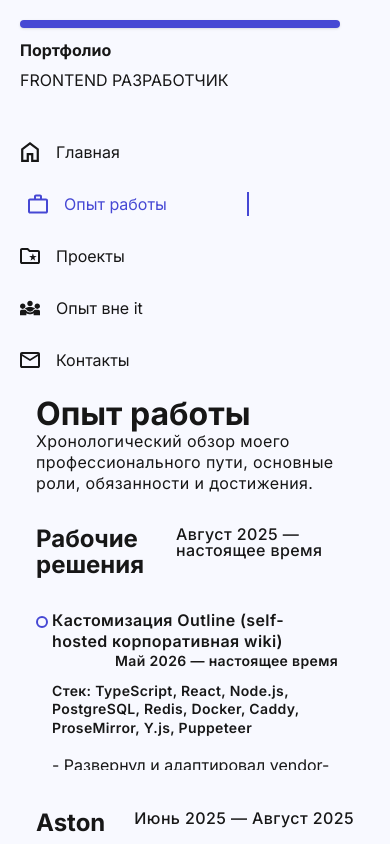
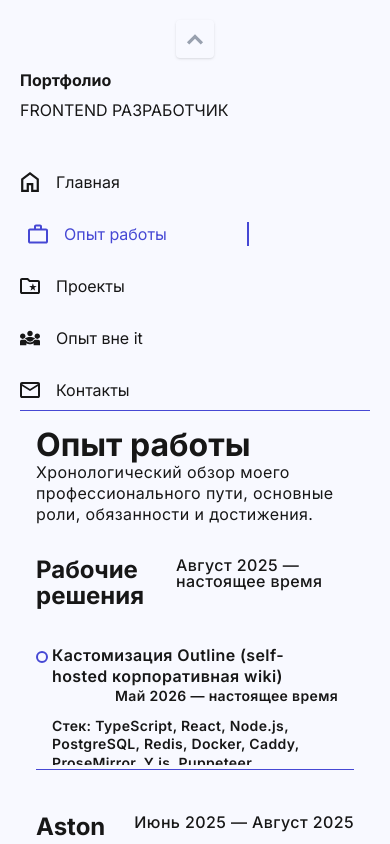
Before and after one commit to NBhey/profile, a Next.js app: page /experience in a window 390 px wide. Shown: the top 844 px of the page. Built offline with nearby package versions, Linux system fonts and the light colour scheme.

Commit message:
feat: релиз

```diff
--- a/app/api/contact/route.ts
+++ b/app/api/contact/route.ts
@@ -16,12 +16,12 @@ export async function POST(req: NextRequest) {
 
   try {
     const transporter = nodemailer.createTransport({
-      host: process.env.NEXT_PUBLIC_SMTP_HOST,
+      host: process.env.SMTP_HOST,
       port: 465,
       secure: true,
       auth: {
-        user: process.env.NEXT_PUBLIC_SMTP_USERNAME,
-        pass: process.env.NEXT_PUBLIC_SMTP_PASSWORD,
+        user: process.env.SMTP_USERNAME,
+        pass: process.env.SMTP_PASSWORD,
       },
     })
 
--- a/app/contacts/page.tsx
+++ b/app/contacts/page.tsx
@@ -23,7 +23,7 @@ export default function Contacts() {
         </Typography>
       </div>
 
-      <div className="flex flex-col lg:flex-row lg:gap-x-8 lg:justify-between">
+      <div className="flex flex-col lg:flex-row gap-8 lg:justify-between">
         <div className="flex-0 flex flex-col gap-y-15 shrink">
           <div>
             <Typography
--- a/app/experience/page.tsx
+++ b/app/experience/page.tsx
@@ -1,9 +1,9 @@
 import { Typography } from '@/src/shared/ui/Typography/Typography'
 import { ExperienceList } from '@/src/features/experience/ui/ExperienceList'
 
-export default function Experience() {
+export default async function Experience() {
   return (
-    <div className="h-auto flex flex-col gap-y-8">
+    <div className="h-auto flex flex-col gap-y-8 ">
       <div>
         <Typography as="h1" variant="bold" size="32-48">
           Опыт работы
--- a/app/page.tsx
+++ b/app/page.tsx
@@ -4,7 +4,7 @@ import { BUTTON_VIEW } from '@/src/shared/model/types'
 
 export default function Home() {
   return (
-    <div className="flex-1 flex flex-col gap-y-6">
+    <div className="gap-y-10 flex-1 flex flex-col h-full justify-evenly">
       <Typography as="h1" variant="bold" size="32-48">
         Привет, я Оганес
         <br className="none" /> Я разрабатываю{' '}
@@ -18,14 +18,14 @@ export default function Home() {
         </Typography>{' '}
         и современные веб-интерфейсы.
       </Typography>
-
+      <hr />
       <Typography as="p" variant="normal" size="16-18">
         Специализируюсь на создании качественных фронтенд-решений, используя{' '}
         <b>NextJS</b>, <b>Tailwind</b>, <b>Python</b> и современные стандарты
         веб-разработки. <br /> Моя цель — писать чистый, поддерживаемый код и
         превращать сложные макеты в производительные и доступные интерфейсы.
       </Typography>
-
+      <hr />
       <div className="flex gap-x-4">
         <Button href="projects" as={BUTTON_VIEW['LINK']} btnStyle="primary">
           Смотреть проекты{' '}
--- a/package.json
+++ b/package.json
@@ -3,7 +3,7 @@
   "version": "0.1.0",
   "private": true,
   "scripts": {
-    "dev": "next dev",
+    "dev": "next dev -H 0.0.0.0",
     "build": "next build",
     "start": "next start",
     "lint": "eslint"
@@ -12,10 +12,12 @@
     "@svgr/webpack": "^8.1.0",
     "axios": "^1.17.0",
     "clsx": "^2.1.1",
+    "motion": "^12.40.0",
     "next": "16.2.6",
     "nodemailer": "^8.0.11",
     "react": "19.2.4",
-    "react-dom": "19.2.4"
+    "react-dom": "19.2.4",
+    "tailwind-merge": "^3.6.0"
   },
   "devDependencies": {
     "@tailwindcss/postcss": "^4",
--- a/src/features/contacts/ui/SocialLinkList/SocialLinkList.tsx
+++ b/src/features/contacts/ui/SocialLinkList/SocialLinkList.tsx
@@ -20,7 +20,8 @@ export const SocialLinkListElement = () => {
               className="hover:text-primary capitalize flex gap-x-2"
             >
               <Icon name={link.name} size={20} />
-              <span>{link.name}</span>
+              <span>{link.name}</span>{' '}
+              <span className="md:hidden text-primary"> &lt;</span>
             </Link>
           </li>
         )
--- a/src/features/experience/ui/ExperienceList.tsx
+++ b/src/features/experience/ui/ExperienceList.tsx
@@ -75,7 +75,7 @@ export const ExperienceList = () => {
       {experienceList.map((workPlace) => {
         return (
           <Fragment key={workPlace.company}>
-            <div className="group">
+            <div className=" flex flex-col gap-y-1">
               <div className="pb-3 flex justify-between">
                 <Typography as="h4" variant="bold" size="24-32">
                   {workPlace.company}
@@ -90,7 +90,7 @@ export const ExperienceList = () => {
                 </Typography>
               </div>
 
-              <ul className="px-4 pt-5 flex flex-col gap-y-8 overflow-y-auto h-45 custom-scrollbar">
+              <ul className="px-4 pt-5 flex flex-col gap-y-8 overflow-y-auto h-35 custom-scrollbar ">
                 {workPlace.projects.map((project) => {
                   return (
                     <li
@@ -125,6 +125,7 @@ export const ExperienceList = () => {
                   )
                 })}
               </ul>
+              <hr className="pt-1 text-primary" />
             </div>
           </Fragment>
         )
--- a/src/shared/icons/index.ts
+++ b/src/shared/icons/index.ts
@@ -6,6 +6,7 @@ import contacts from './contacts.svg'
 import github from './github.svg'
 import whatsapp from './whatsapp.svg'
 import telegram from './telegram.svg'
+import downArrow from './downArrow.svg'
 import { ComponentType, SVGProps } from 'react'
 
 export const Icons: Record<string, ComponentType<SVGProps<SVGSVGElement>>> = {
@@ -17,4 +18,5 @@ export const Icons: Record<string, ComponentType<SVGProps<SVGSVGElement>>> = {
   telegram,
   whatsapp,
   github,
+  downArrow,
 } as const
--- a/src/shared/ui/Button/Button.tsx
+++ b/src/shared/ui/Button/Button.tsx
@@ -3,6 +3,7 @@ import clsx from 'clsx'
 import Link from 'next/link'
 import { BUTTON_VIEW } from '@/src/shared/model/types'
 import { ROUTES } from '@/src/shared/config/routes'
+import cn from '@/src/shared/lib/cn'
 
 const BUTTON_STYLE = {
   primary:
@@ -37,7 +38,7 @@ export const Button = (props: ButtonProps) => {
     const { as, children, btnStyle, className, href = '', ...rest } = props
     return (
       <Link
-        className={clsx(BUTTON_STYLE[btnStyle], className, 'cursor-pointer')}
+        className={cn(BUTTON_STYLE[btnStyle], className, 'cursor-pointer')}
         href={`/${href}`}
         {...rest}
       >
@@ -51,7 +52,7 @@ export const Button = (props: ButtonProps) => {
   return (
     <button
       type="button"
-      className={clsx(BUTTON_STYLE[btnStyle], className, 'cursor-pointer')}
+      className={cn(BUTTON_STYLE[btnStyle], className, 'cursor-pointer')}
       {...rest}
     >
       {children}
--- a/src/widgets/home/ui/Sidebar.tsx
+++ b/src/widgets/home/ui/Sidebar.tsx
@@ -15,56 +15,39 @@ export const Sidebar = () => {
   const [isVisible, setIsVisible] = useState(true)
 
   return (
-    //   <header
-    //     className={clsx(
-    //       !isOpen && '',
-    //       'w-full flex lg:border-r border-[#C7C4D7] self-start px-4 lg:px-8 lg:pt-12 h-full flex-col gap-y-3.5 items-center justify-between ',
-    //     )}
-    //   >
-    //     <Button
-    //       as={BUTTON_VIEW.BUTTON}
-    //       btnStyle="primary"
-    //       className="bg-inherit lg:hidden"
-    //       onClick={() => setIsOpen(!isOpen)}
-    //     >
-    //       <Icon name="downArrow" size={30} className="lg:hidden text-gray-400" />
-    //     </Button>
-    //     <div className={clsx(isOpen && 'hidden')}>
-    //       <Title classname="lg:hidden block" />
-    //       <Navbar />
-    //       <Author />
-    //     </div>
-    //   </header>
-    // )
     <header
       className={clsx(
-        'w-full max-w-80 flex md:border-r border-[#C7C4D7] h-full flex-col gap-y-3.5 group',
+        'md:w-full md:max-w-80 flex md:border-r border-[#C7C4D7] h-full flex-col gap-y-3.5 group',
       )}
     >
       <Button
         as={BUTTON_VIEW.BUTTON}
         btnStyle="primary"
-        className="md:hidden"
+        className="md:hidden bg-inherit self-center"
         onClick={() => setIsVisible(!isVisible)}
       >
         <Icon
           name="downArrow"
           size={30}
-          className={clsx('md:hidden text-gray-400', isVisible && 'rotate-180')}
+          className={clsx(
+            ' md:hidden text-gray-400',
+            isVisible && 'rotate-180',
+          )}
         />
       </Button>
 
       <AnimatePresence initial={false}>
         {isVisible && (
           <motion.div
-            initial={{ height: 0, opacity: 0 }}
-            animate={{ height: 'auto', opacity: 1 }}
-            exit={{ height: 0, opacity: 0 }}
-            className={clsx('overflow-hidden md:overflow-visible lg:block')}
+            initial={{ height: 0 }}
+            animate={{ height: 'auto' }}
+            exit={{ height: 0 }}
+            className={clsx('overflow-hidden md:overflow-visible md:block')}
           >
             <Title />
             <Navbar />
             <Author />
+            <hr className="text-primary md:hidden" />
           </motion.div>
         )}
       </AnimatePresence>
```
Also changed, not shown: 1 other file (tests, documents, lock files or other folders).
